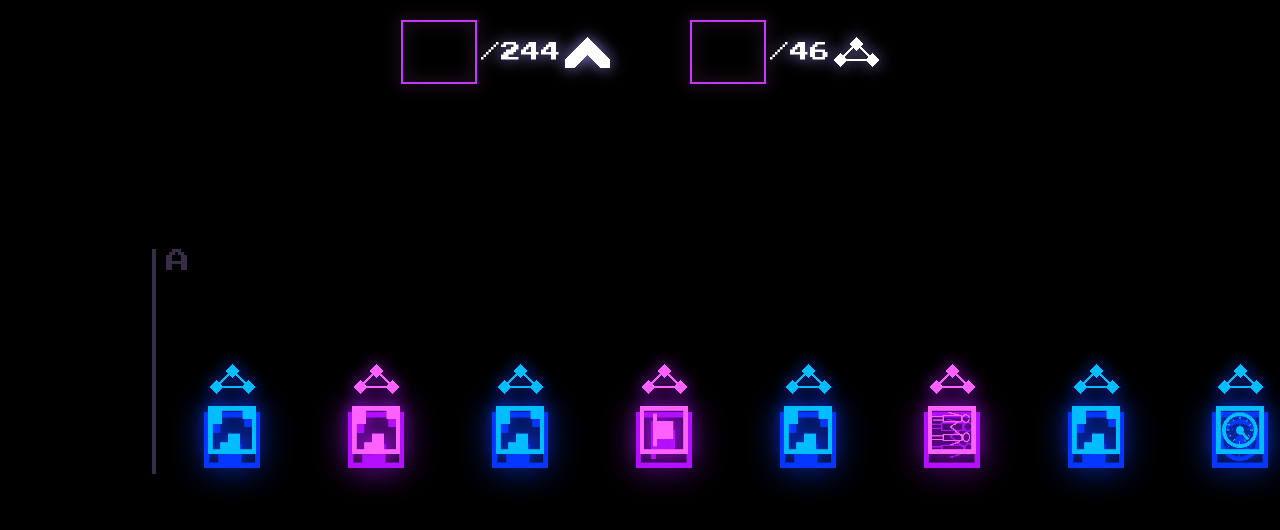
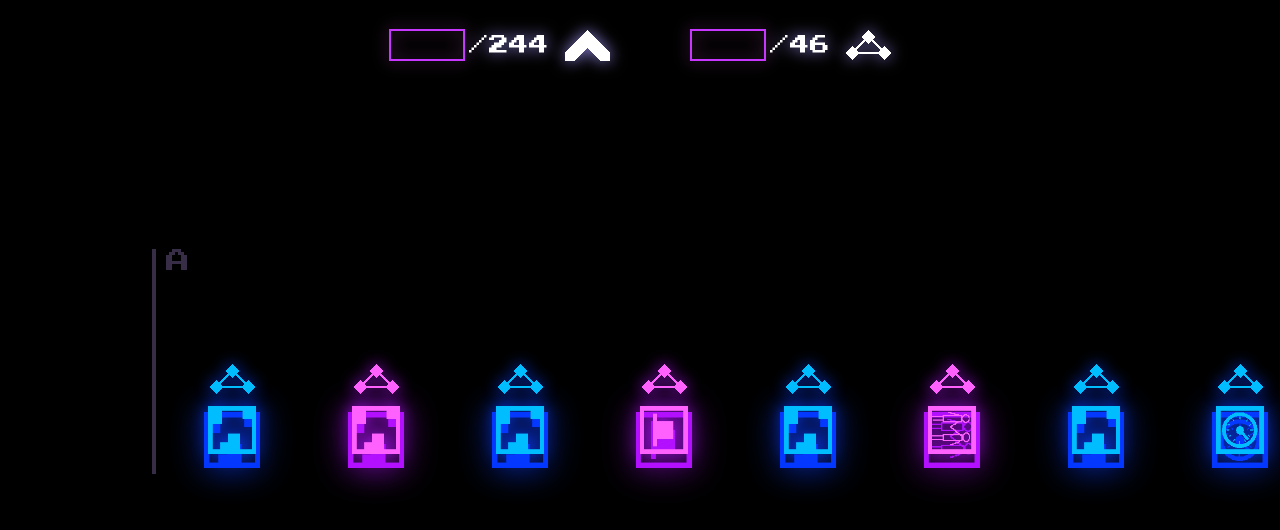
Before and after one commit to tarikcoskun/unicorns-software, a Vue app: page /slots/1 in a window 1280 px wide. Shown: the top 530 px of the page. Built offline with nearby package versions, Linux system fonts and the light colour scheme.

Commit message:
🚧 Actual function works

```diff
--- a/src/components/Chapter.vue
+++ b/src/components/Chapter.vue
@@ -35,9 +35,7 @@ defineProps({
       />
       <h1
         :style="`filter: drop-shadow(0 0 8px var(--${level[1].color}-darker)); color: var(--${level[1].color})`"
-      >
-        {{ level[0] }}
-      </h1>
+      >{{ level[0] }}</h1>
     </figure>
   </section>
 </template>
--- a/src/pages/index.vue
+++ b/src/pages/index.vue
@@ -6,7 +6,7 @@ import { computed } from "@vue/reactivity";
 const store = useStore();
 const slots = computed(() => store.state.slots);
 
-store.commit("setSlots");
+store.commit("initializeSlots");
 </script>
 
 <template>
--- a/src/pages/slots/[slot].vue
+++ b/src/pages/slots/[slot].vue
@@ -9,12 +9,13 @@ import { computed } from "@vue/reactivity";
 const store = useStore();
 const slots = computed(() => store.state.slots);
 
-store.commit("setSlots");
+store.commit("initializeSlots");
 
-const slot = computed(() => {
+const activeSlot = computed(() => {
   const route = useRoute();
-  return slots.value
+  return slots.value[Number(route.params.slot)]
 });
+console.log(activeSlot.value)
 </script>
 
 <template>
@@ -27,10 +28,11 @@ const slot = computed(() => {
           max="244"
           type="number"
           maxlength="3"
+          :value="activeSlot.skillPoints"
         />
         <label for="skill-points">/244</label>
-        <img src="/img/difficulty-point.png" alt="Skill points" />
       </h1>
+      <img src="/img/difficulty-point.png" alt="Skill points" />
     </div>
     <div class="point-container">
       <h1>
@@ -40,10 +42,11 @@ const slot = computed(() => {
           max="46"
           type="number"
           maxlength="2"
+          :value="activeSlot.explorationPoints"
         />
         <label for="exploration-points">/46</label>
-        <img src="/img/exploration-point.png" alt="Exploration points" />
       </h1>
+      <img src="/img/exploration-point.png" alt="Exploration points" />
     </div>
   </header>
 
--- a/src/store.ts
+++ b/src/store.ts
@@ -5,7 +5,7 @@ export default createStore({
     slots: [{}, {}, {}],
   },
   mutations: {
-    setSlots(state) {
+    initializeSlots(state) {
       if (!localStorage.slots) localStorage.setItem("slots", JSON.stringify(state.slots));
       state.slots = JSON.parse(localStorage.slots);
     },
--- a/src/styles/chapter.scss
+++ b/src/styles/chapter.scss
@@ -8,7 +8,7 @@ header.points {
   transform: translateX(-50%);
 
   div.point-container {
-    gap: 12px;
+    gap: 16px;
     display: flex;
     align-items: center;
     justify-content: center;
@@ -16,7 +16,6 @@ header.points {
     h1 {
       gap: 4px;
       display: flex;
-      margin-top: 4px;
       font-size: 20px;
       align-items: center;
 
@@ -27,7 +26,7 @@ header.points {
         background: none;
         border-radius: 0;
         text-align: right;
-        padding: 20px 4px;
+        padding: 4px;
         box-sizing: content-box;
         -moz-appearance: textfield;
         border: 2px solid #c737ff;
@@ -37,17 +36,11 @@ header.points {
           -webkit-appearance: none;
           margin: 0;
         }
-        &:focus {
-          outline: none;
+        &:focus { outline: none; }
       }
+      label { filter: drop-shadow(0 0 8px #8c82d8); }
     }
-      label {
-        filter: drop-shadow(0 0 8px #8c82d8);
-      }
-    }
-    img {
-      filter: drop-shadow(0 0 8px #8c82d8);
-    }
+    img { filter: drop-shadow(0 0 8px #8c82d8); }
   }
 }
 
@@ -60,7 +53,6 @@ main.levels {
   margin-top: 64px;
   margin-left: auto;
   align-items: center;
-}
 
   section.chapter {
     height: 100px;
@@ -166,3 +158,4 @@ section.chapter {
       }
     }
   }
+}
```
Also changed, not shown: 1 other file (tests, documents, lock files or other folders). Lines whose indentation alone changed are shown as unchanged.
